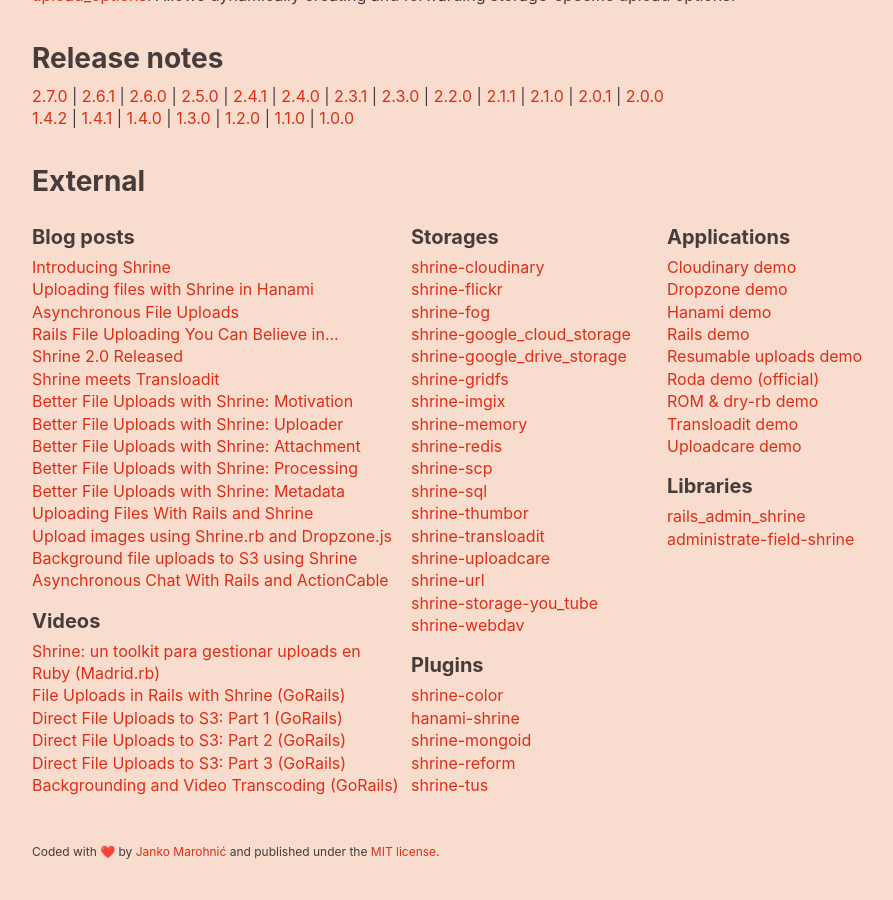
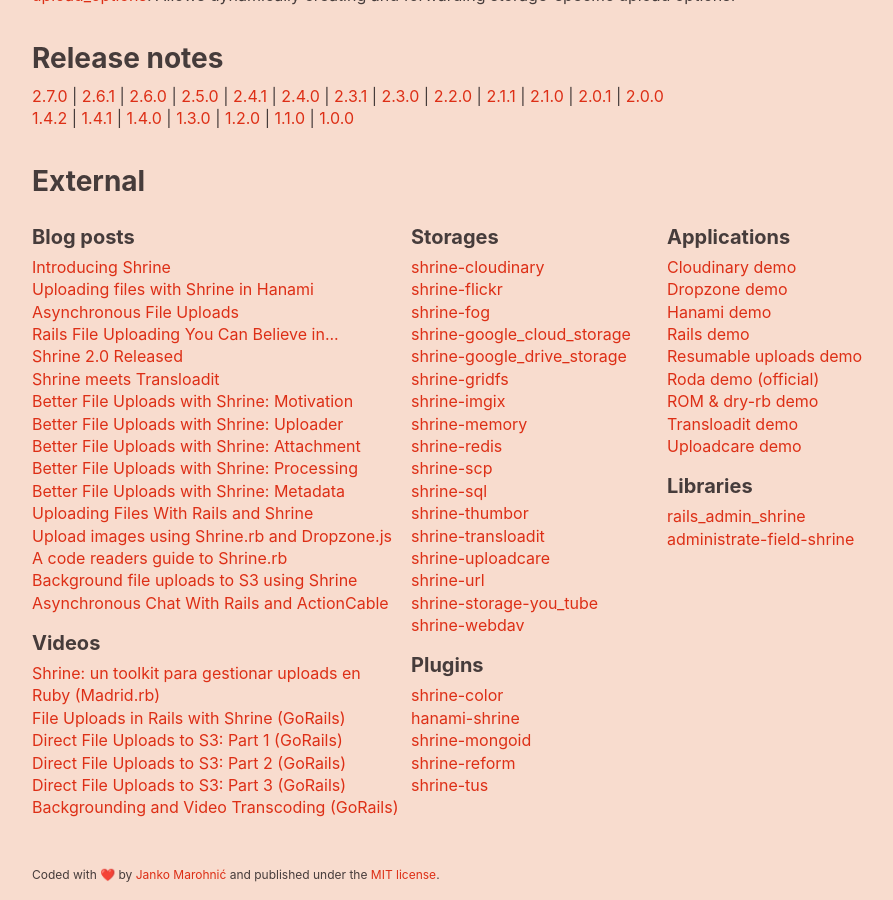
Before and after one commit to avinashcodeer/Romenics, a Jekyll site: the page built from www/index.html, in a window 1280 px wide and 900 px high, scrolled down 1865 px. Shown: the whole window, without its empty margins (106-999 px from the left). Built offline with Jekyll 4.4.1, drawn with Linux system fonts in a browser that asks for light colours; emoji names are drawn with the system emoji font; before the commit the page ends 2742 px from its top, so only the background shows below that.

Commit message:
Link "A code readers guide to Shrine.rb" blog post on the website

```diff
--- a/www/_data/external.yml
+++ b/www/_data/external.yml
@@ -41,6 +41,9 @@
       -
         name: Upload images using Shrine.rb and Dropzone.js
         url: https://codyeatworld.com/2017/04/18/rails-uploading-images-confidently-with-shrine-rb/
+      -
+        name: A code readers guide to Shrine.rb
+        url: http://justletyourcodeglo.com/blog/2017/04/19/reading-shrine.html
       -
         name: Background file uploads to S3 using Shrine
         url: http://elixirator.com/blog/2017/background-file-uploads-to-s3-using-shrine.html
```
